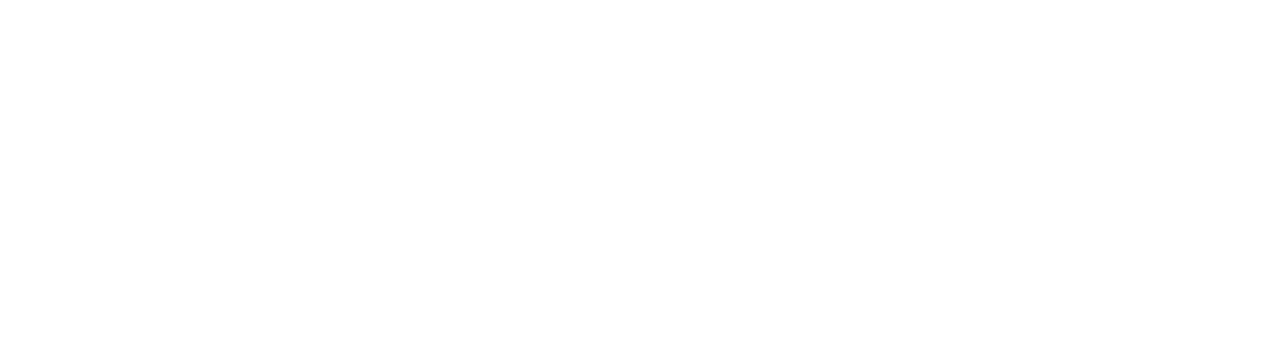
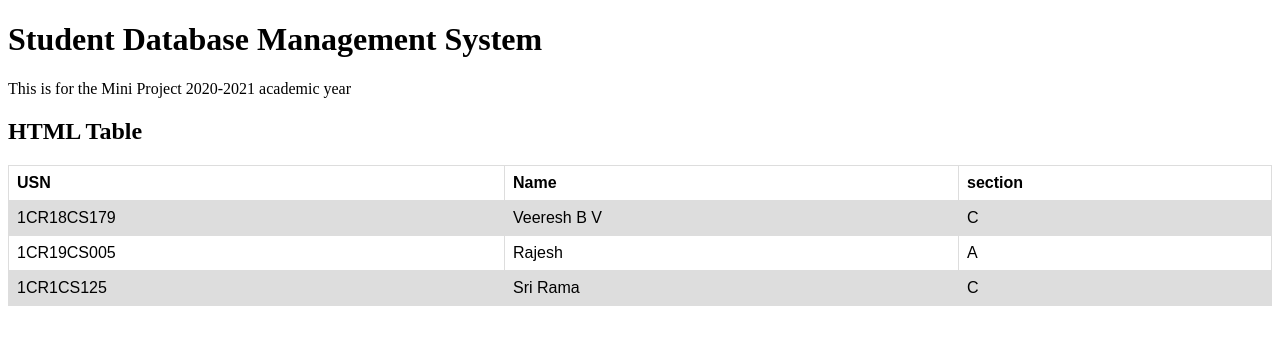
Before and after one commit to veereshbv04/DBMS-Mini-Project, a plain HTML site: page index.html in a window 1280 px wide. Drawn offline with Linux system fonts and the light colour scheme.

Commit message:
table created

```diff
--- a/index.html
+++ b/index.html
@@ -6,6 +6,60 @@
     <title>Student Database Management System </title>
 </head>
 <body>
+    <h1>Student Database Management System</h1>
+    <p>This is for the Mini Project 2020-2021 academic year</p>
+
+    <head>
+        <style>
+        table {
+          font-family: arial, sans-serif;
+          border-collapse: collapse;
+          width: 100%;
+        }
+
+        td, th {
+          border: 1px solid #dddddd;
+          text-align: left;
+          padding: 8px;
+        }
+
+        tr:nth-child(even) {
+          background-color: #dddddd;
+        }
+        </style>
+        </head>
+        <body>
+
+        <h2>HTML Table</h2>
+
+        <table>
+            <tr>
+                <th>USN</th>
+                <th>Name</th>
+                <th>section</th>
+            </tr>
+
+            <tr>
+                <td>1CR18CS179</td>
+                <td>Veeresh B V</td>
+                <td>C</td>
+            </tr>
+
+            <tr>
+                <td>1CR19CS005</td>
+                <td>Rajesh </td>
+                <td>A</td>
+            </tr>
+
+            <tr>
+                <td>1CR1CS125</td>
+                <td>Sri Rama</td>
+                <td>C</td>
+            </tr>
+
+
+
+        </table>
 
 </body>
 </html>
```
